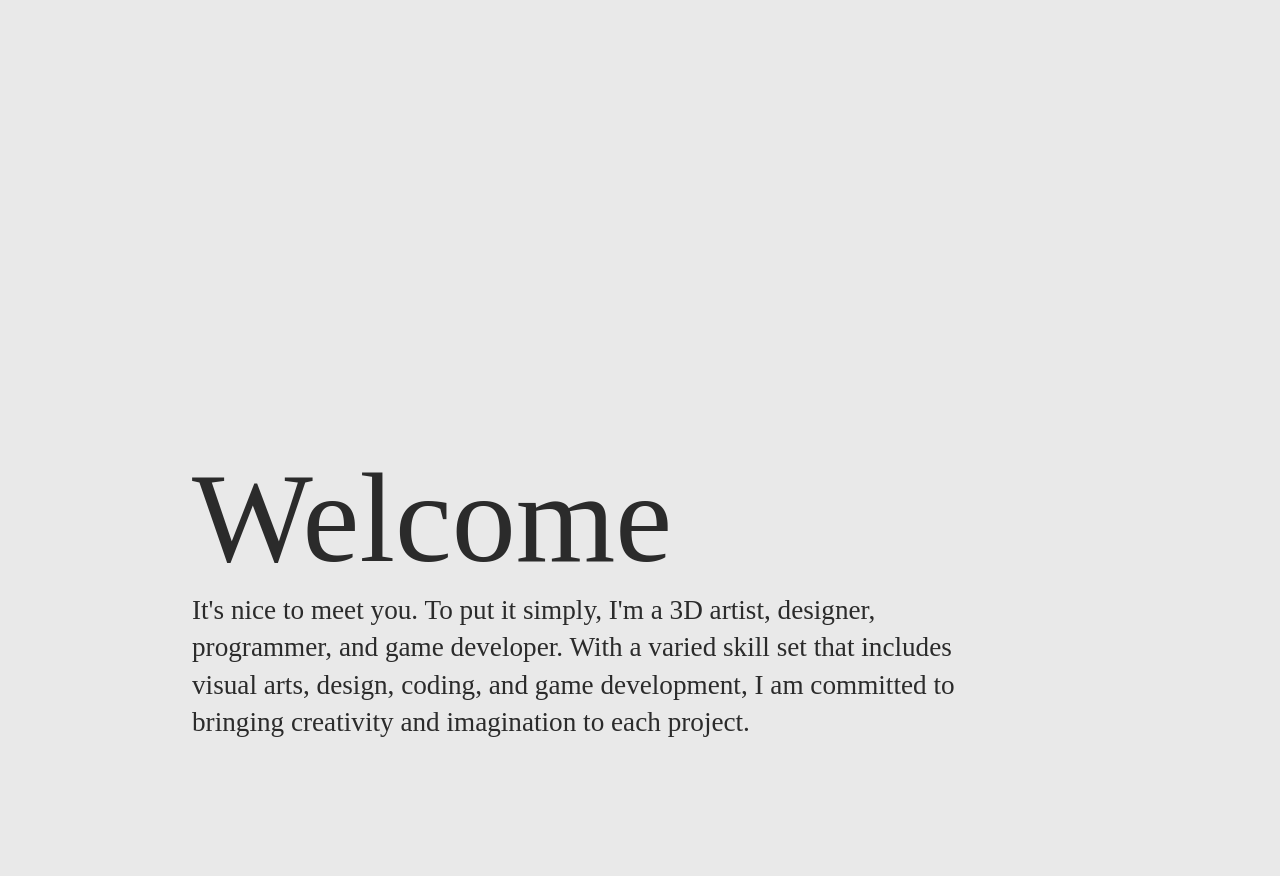
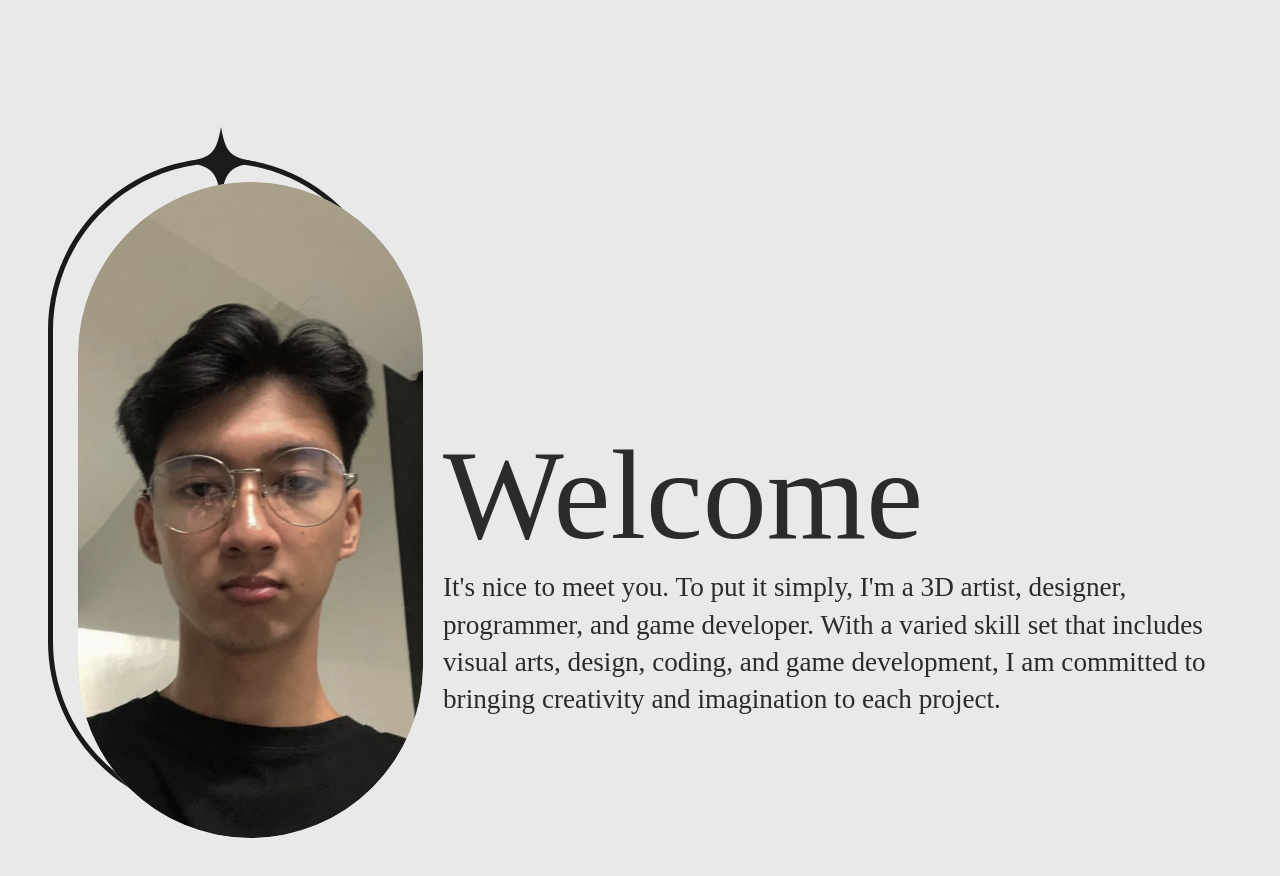
Before and after one commit to chrstnmmn/Portfolio_Emman, a plain HTML site: page index.html in a window 1280 px wide. Shown: the part 1020-1896 px from the top of the page. Drawn offline with Linux system fonts and the light colour scheme; a web font is replaced by a local one.

Commit message:
Finishing the welcome section of the page

```diff
--- a/SCSS/Welcome.scss
+++ b/SCSS/Welcome.scss
@@ -1,12 +1,35 @@
 @import "style.scss";
 
 .welcome {
-  margin-top: 800px;
 	margin-bottom: 800px;
 
+	display: flex;
+	flex-direction: row;
+	gap: 50px;
+
+  align-items: center;
+
+	.profile {
 		display: grid;
-	grid-template-columns: 2;
-	grid-template-rows: 2;
+		grid-template-columns: 1;
+
+		img,
+		svg {
+			grid-area: 1/1;
+			pointer-events: none;
+			user-select: none;
+		}
+
+		img {
+			border-radius: 384.5px;
+			background: url(<path-to-image>) lightgray 50% / cover no-repeat;
+
+			translate: 30px 55px;
+		}
+	}
+
+	.label {
+    margin-top: 200px;
 
 		h1 {
 			color: var(--Accent01);
@@ -28,3 +51,4 @@
 			width: 789px;
 		}
 	}
+}
--- a/SCSS/style.scss
+++ b/SCSS/style.scss
@@ -18,6 +18,17 @@
 }
 
 body {
+  display: flex;
+  flex-direction: column;
+  align-items: center;
+  justify-content: center;
+  gap: 500px;
+
   background-color: var(--Main);
+
   margin-inline: 12rem;
+
+  .title {
+    padding-right: 195px;
+  }
 }
--- a/index.html
+++ b/index.html
@@ -33,10 +33,36 @@
 
 		<div class="welcome">
 			<div class="profile">
-				<img src="">
+				<svg
+					xmlns="http://www.w3.org/2000/svg"
+					width="345"
+					height="687"
+					viewBox="0 0 345 687"
+					fill="none"
+				>
+					<path
+						fill-rule="evenodd"
+						clip-rule="evenodd"
+						d="M340 514.5V203.5C340 110.992 265.008 36 172.5 36C79.9923 36 5 110.992 5 203.5V514.5C5 607.008 79.9923 682 172.5 682C265.008 682 340 607.008 340 514.5ZM172.5 31C77.2309 31 0 108.231 0 203.5V514.5C0 609.769 77.2309 687 172.5 687C267.769 687 345 609.769 345 514.5V203.5C345 108.231 267.769 31 172.5 31Z"
+						fill="#1A1A1A"
+					/>
+					<path
+						d="M208 34.9996C181.75 39.8327 177.833 43.7503 173 70C168.167 43.7503 164.25 39.8327 138 34.9996C164.25 30.1673 168.167 26.2505 173 0C177.833 26.2505 181.75 30.1673 208 34.9996Z"
+						fill="#1A1A1A"
+					/>
+				</svg>
+				<img src="./imgsrc/emman.png" />
 			</div>
-			<h1>Welcome</h1>
-			<p>It's nice to meet you. To put it simply, I'm a 3D artist, designer, programmer, and game developer. With a varied skill set that includes visual arts, design, coding, and game development, I am committed to bringing creativity and imagination to each project.</p>
+			<div class="label">
+				<h1>Welcome</h1>
+				<p>
+					It's nice to meet you. To put it simply, I'm a 3D artist,
+					designer, programmer, and game developer. With a varied
+					skill set that includes visual arts, design, coding, and
+					game development, I am committed to bringing creativity and
+					imagination to each project.
+				</p>
+			</div>
 		</div>
 	</body>
 </html>
```
Also changed, not shown: CSS/Title.css, CSS/Welcome.css, imgsrc/emman.jpg (added), imgsrc/emman.png (added), 2 other files. Lines whose indentation alone changed are shown as unchanged.
